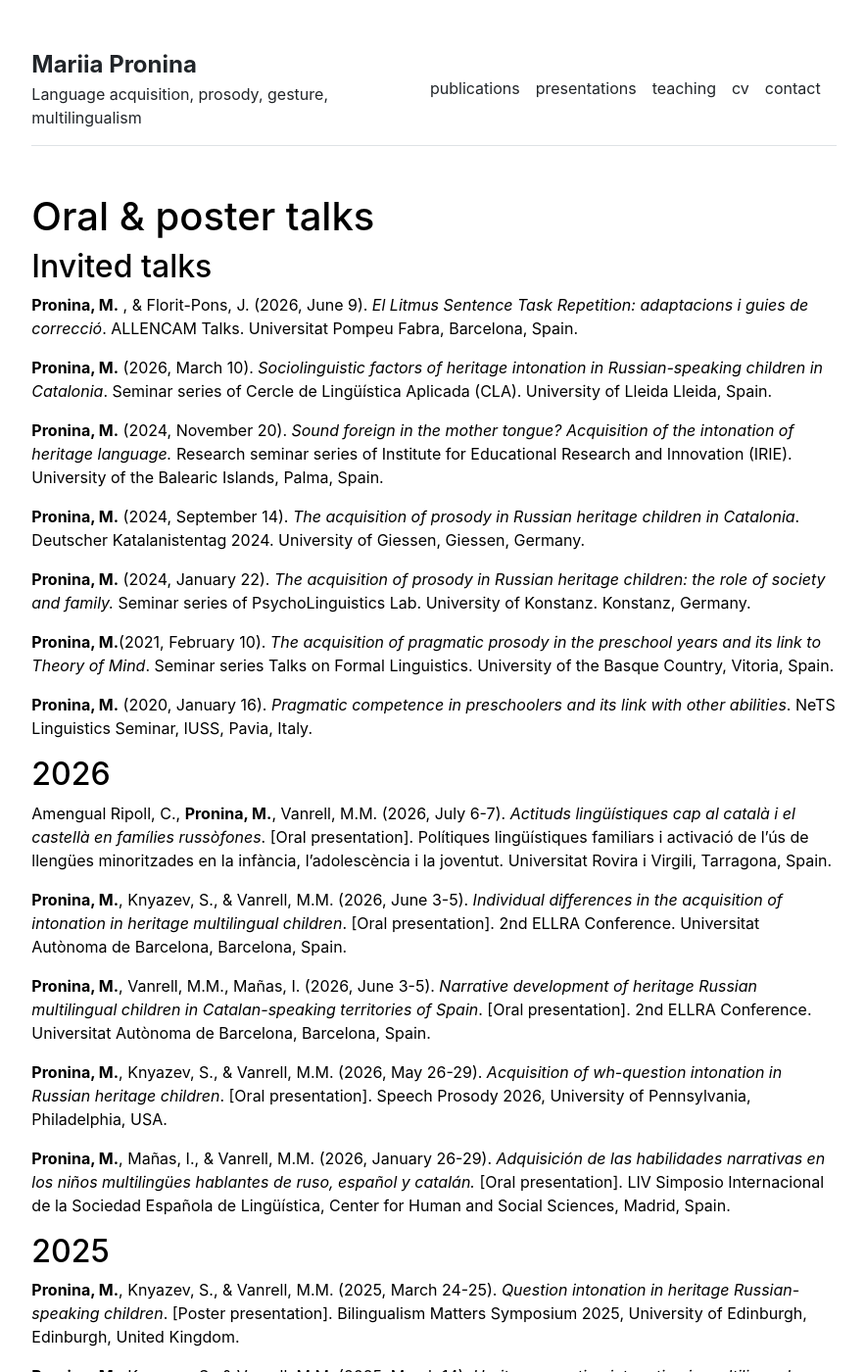
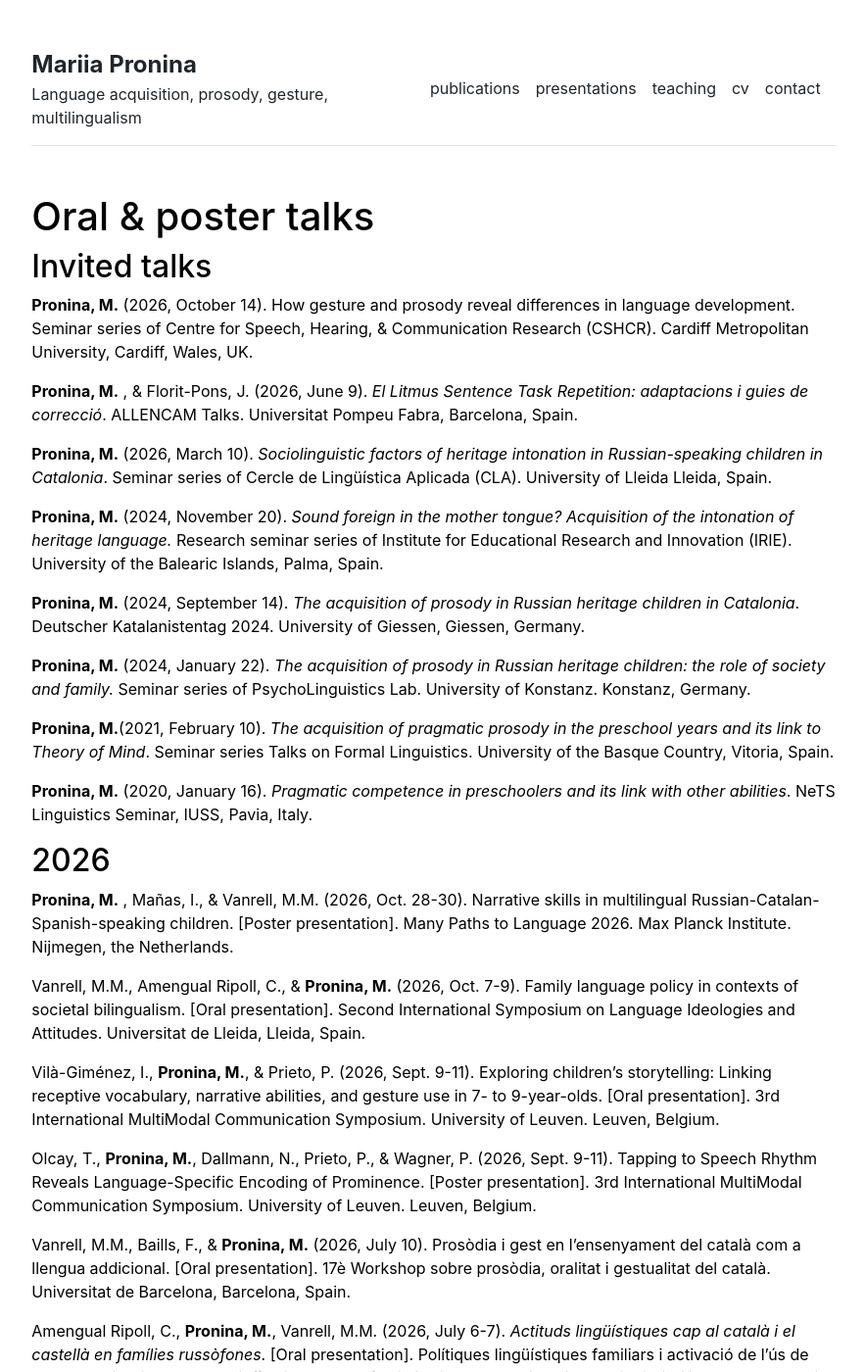
Before and after one commit to mariia-pronina/mariia-pronina.github.io, a Jekyll site: the page built from presentations.md, in a window 1280 px wide and 1400 px high. Shown: the whole window at 98% size, without its empty margins (197-1080 px from the left). Built offline with Jekyll 4.4.1, drawn with Linux system fonts in a browser that asks for light colours.

Commit message:
Update presentations.md

```diff
--- a/presentations.md
+++ b/presentations.md
@@ -6,6 +6,8 @@ title: "presentations"
 # Oral & poster talks
 
 ## Invited talks
+
+**Pronina, M.** (2026, October 14). How gesture and prosody reveal differences in language development. Seminar series of Centre for Speech, Hearing, & Communication Research (CSHCR). Cardiff Metropolitan University, Cardiff, Wales, UK.
 
 **Pronina, M.** , & Florit-Pons, J. (2026, June 9). _El Litmus Sentence Task Repetition: adaptacions i guies de correcció_. ALLENCAM Talks. Universitat Pompeu Fabra, Barcelona, Spain.
 
@@ -22,6 +24,16 @@ title: "presentations"
 **Pronina, M.** (2020, January 16). _Pragmatic competence in preschoolers and its link with other abilities_. NeTS Linguistics Seminar, IUSS, Pavia, Italy.
 
 ## 2026
+**Pronina, M.** , Mañas, I., & Vanrell, M.M. (2026, Oct. 28-30). Narrative skills in multilingual Russian-Catalan-Spanish-speaking children. [Poster presentation]. Many Paths to Language 2026. Max Planck Institute. Nijmegen, the Netherlands.
+
+Vanrell, M.M., Amengual Ripoll, C., & **Pronina, M.** (2026, Oct. 7-9). Family language policy in contexts of societal bilingualism. [Oral presentation]. Second International Symposium on Language Ideologies and Attitudes. Universitat de Lleida, Lleida, Spain.
+
+Vilà-Giménez, I., **Pronina, M.**, & Prieto, P. (2026, Sept. 9-11). Exploring children’s storytelling: Linking receptive vocabulary, narrative abilities, and gesture use in 7- to 9-year-olds. [Oral presentation]. 3rd International MultiModal Communication Symposium. University of Leuven. Leuven, Belgium.
+
+Olcay, T., **Pronina, M.**, Dallmann, N., Prieto, P., & Wagner, P. (2026, Sept. 9-11). Tapping to Speech Rhythm Reveals Language-Specific Encoding of Prominence. [Poster presentation]. 3rd International MultiModal Communication Symposium. University of Leuven. Leuven, Belgium.
+
+Vanrell, M.M., Baills, F., & **Pronina, M.** (2026, July 10). Prosòdia i gest en l’ensenyament del català com a llengua addicional. [Oral presentation]. 17è Workshop sobre prosòdia, oralitat i gestualitat del català. Universitat de Barcelona, Barcelona, Spain.
+
 Amengual Ripoll, C., **Pronina, M.**, Vanrell, M.M. (2026, July 6-7). _Actituds lingüístiques cap al català i el castellà en famílies russòfones_. [Oral presentation]. Polítiques lingüístiques familiars i activació de l’ús de llengües minoritzades en la infància, l’adolescència i la joventut. Universitat Rovira i Virgili, Tarragona, Spain.
 
 **Pronina, M.**, Knyazev, S., & Vanrell, M.M. (2026, June 3-5). _Individual differences in the acquisition of intonation in heritage multilingual children_. [Oral presentation]. 2nd ELLRA Conference. Universitat Autònoma de Barcelona, Barcelona, Spain.
```
